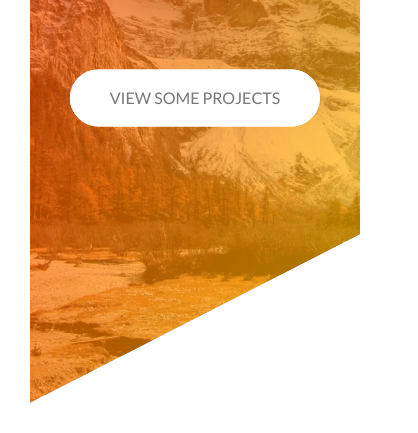
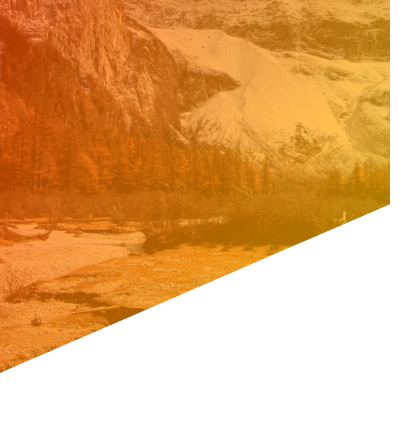
Before and after one commit to ConnorScoma1/CSS-Template, a plain HTML site: page index.html in a window 390 px wide. Shown: the part 429-862 px from the top of the page, 418 px wide, since content can reach past the window. Drawn offline with Linux system fonts and the light colour scheme.

Commit message:
multi mobile optimization

```diff
--- a/css/style.css
+++ b/css/style.css
@@ -7,10 +7,12 @@ Dark green: #28b485
 
 */
 
-* {
+*,
+*::after,
+*::before {
     margin: 0;
     padding: 0;
-    box-sizing: border-box;
+    box-sizing: inherit;
 }
 
 html {
@@ -24,6 +26,8 @@ body {
     line-height: 1.7;
     color: #777;
     padding: 3rem;
+    box-sizing: border-box;
+
 }
 
 
@@ -199,3 +203,19 @@ body {
         transform: rotateY(0deg);
     }
 }
+
+/*
+================================= Media Keys ================================
+*/
+
+@media only screen and (max-width: 600px) {
+    html {
+        font-size: 30%;
+    }
+}
+
+@media only screen and (max-width: 400px) {
+    body {
+        padding: 0;
+    }
+}
```
